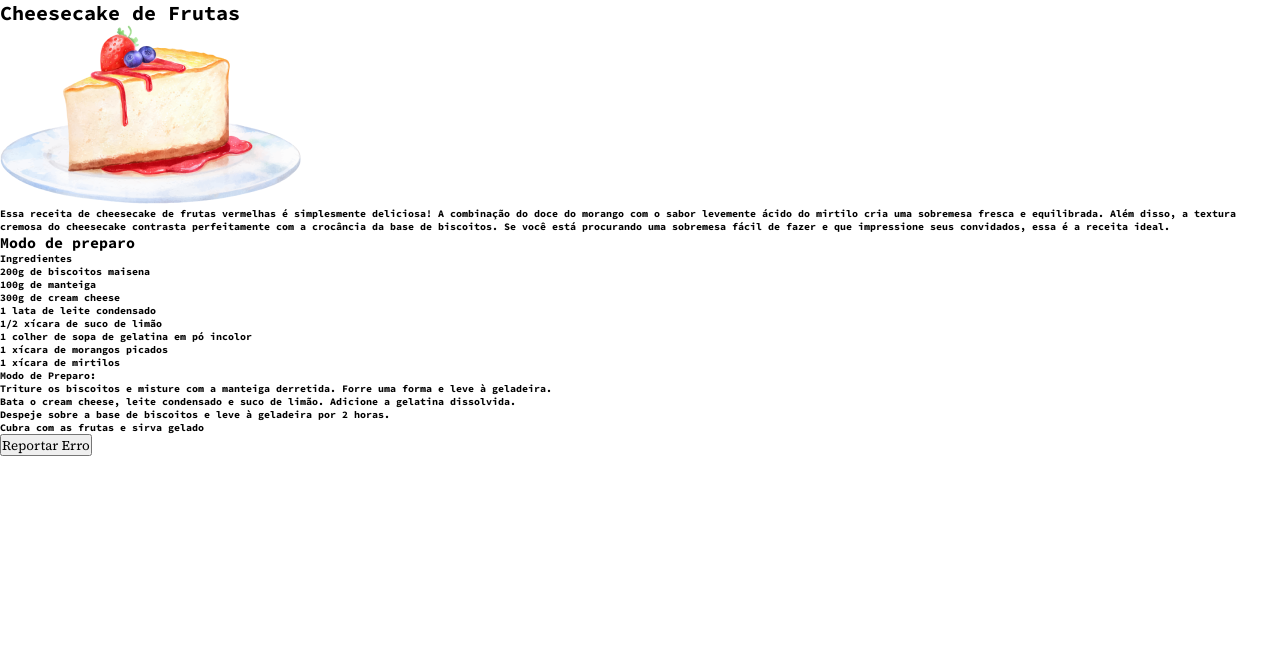
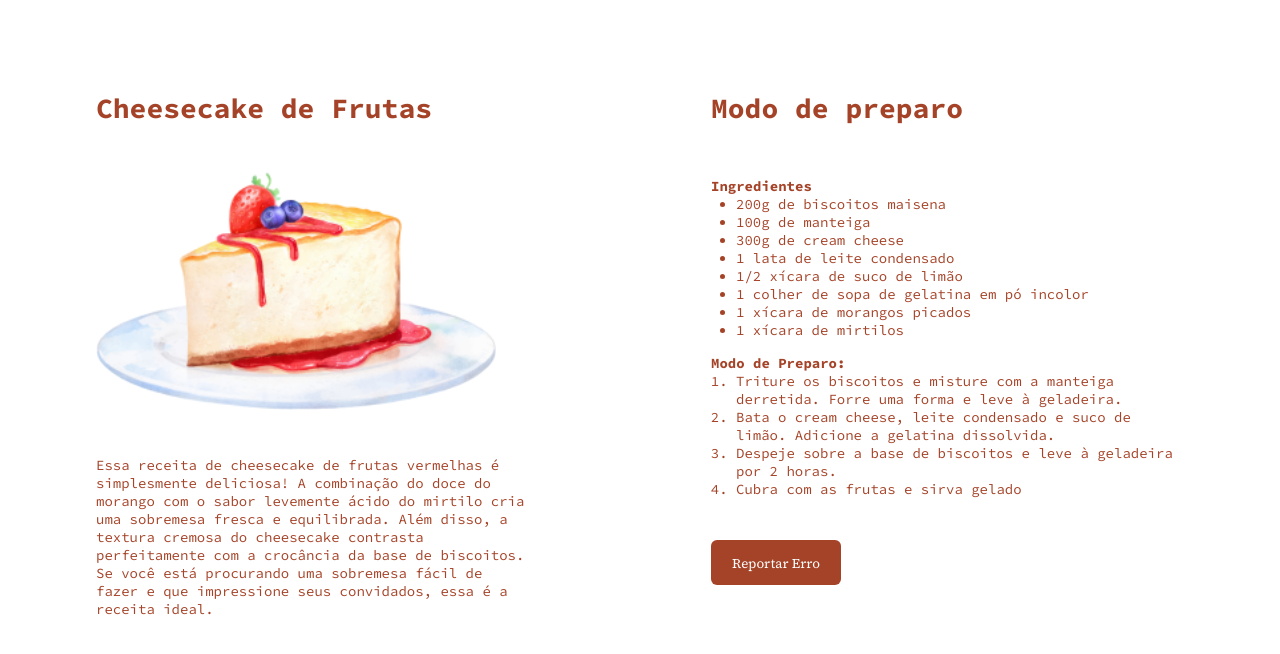
Before and after one commit to ThiagoRocha1/ProjetosDiscoverRocketSeat, a plain HTML site: page Projeto4-Cheesecake/index.html in a window 1280 px wide. Drawn offline with Linux system fonts and the light colour scheme.

Commit message:
Finalizacao do projeto cheesecake

```diff
--- a/Projeto4-Cheesecake/index.html
+++ b/Projeto4-Cheesecake/index.html
@@ -24,8 +24,9 @@
         <div class="ingredients">
             <h2>Modo de preparo</h2>
 
+            <div class="div-list">
+                <strong>Ingredientes</strong>
                 <ul>
-                <strong>Ingredientes</strong>
 
                     <li>200g de biscoitos maisena</li>
                     <li>100g de manteiga</li>
@@ -37,9 +38,11 @@
                     <li>1 xícara de mirtilos</li>
 
                 </ul>
+            </div>
 
+            <div class="div-list">
+                <strong>Modo de Preparo:</strong>
                 <ol>
-                <strong>Modo de Preparo:</strong>
 
                     <li>Triture os biscoitos e misture com a manteiga derretida. Forre uma forma e leve à geladeira.</li>
                     <li>Bata o cream cheese, leite condensado e suco de limão. Adicione a gelatina dissolvida.</li>
@@ -47,6 +50,8 @@
                     <li>Cubra com as frutas e sirva gelado</li>
 
                 </ol>
+            </div>
+
 
             <button>Reportar Erro</button>
 
--- a/Projeto4-Cheesecake/style.css
+++ b/Projeto4-Cheesecake/style.css
@@ -13,14 +13,125 @@
 
 body{
     font-family: 'Source Code Pro';
+}
+
+main{
+    margin-inline:auto;
+    max-width: 32rem;
+
+    box-sizing: content-box;
+
+    padding: 5.3rem 3.7rem;
+}
+
+.recipe{
+    display: flex;
+    flex-direction: column;
+    max-width: 32rem;
+
+
+    margin-bottom: 3.4rem;
+
+    gap: 4.6rem;
+}
+
+.recipe img{
+    max-width: 40rem;
+}
+
+.ingredients{
+    display: flex;
+    flex-direction: column;
+    gap:3.6rem;
+}
+
+h1,h2{
+    color: #A54328;
+
+    font-size: 2.8rem;
+    font-style: normal;
+    font-weight: bold;
+    line-height: normal;
+}
+
+p,li,strong{
+    color: #A54328;
+    font-size: 1.4rem;
+    font-style: normal;
+    font-weight: 400;
+    line-height: normal;
+}
+
+strong{
     font-weight: bold;
 }
 
-p,li{
-    font-family: 'Source Code Pro';
-    font-weight: 400px;
+ul,ol{
+    padding-left: 2.5rem;
 }
 
+
 button{
-    font-family:  'Source Serif 4'
+    font-family: "Source Serif 4";
+    background-color: #a54328;
+    max-width: 13rem;
+    cursor: pointer;
+
+    color: white;
+
+    border: 0;
+    padding: 0.8rem 1.2rem;
+
+    border-radius: 0.6rem;
+
+    margin-top: 3.2rem;
+
 }
+
+button:hover{
+    background-color: #88321b;
+}
+
+
+
+
+@media(min-width:1120px){
+    main{
+        display: flex;
+        align-items: flex-start;
+        max-width: fit-content;
+
+        gap:18rem;
+        padding: 9rem 9.6rem ;
+    }
+
+    .recipe{
+        max-width: 43.5rem;
+    }
+
+    .ingredients{
+        max-width:52.5rem;
+        gap:0;
+    }
+
+    .ingredients h2{
+        margin-bottom: 5.1rem;
+    }
+
+    strong{
+        margin-bottom: 1rem;
+    }
+
+    ul{
+        margin-bottom: 1.5rem;
+    }
+
+    ol{
+        margin-bottom: 1rem;
+    }
+
+    button{
+        height: 4.5rem;
+    }
+
+}
```
Lines whose indentation alone changed are shown as unchanged.
